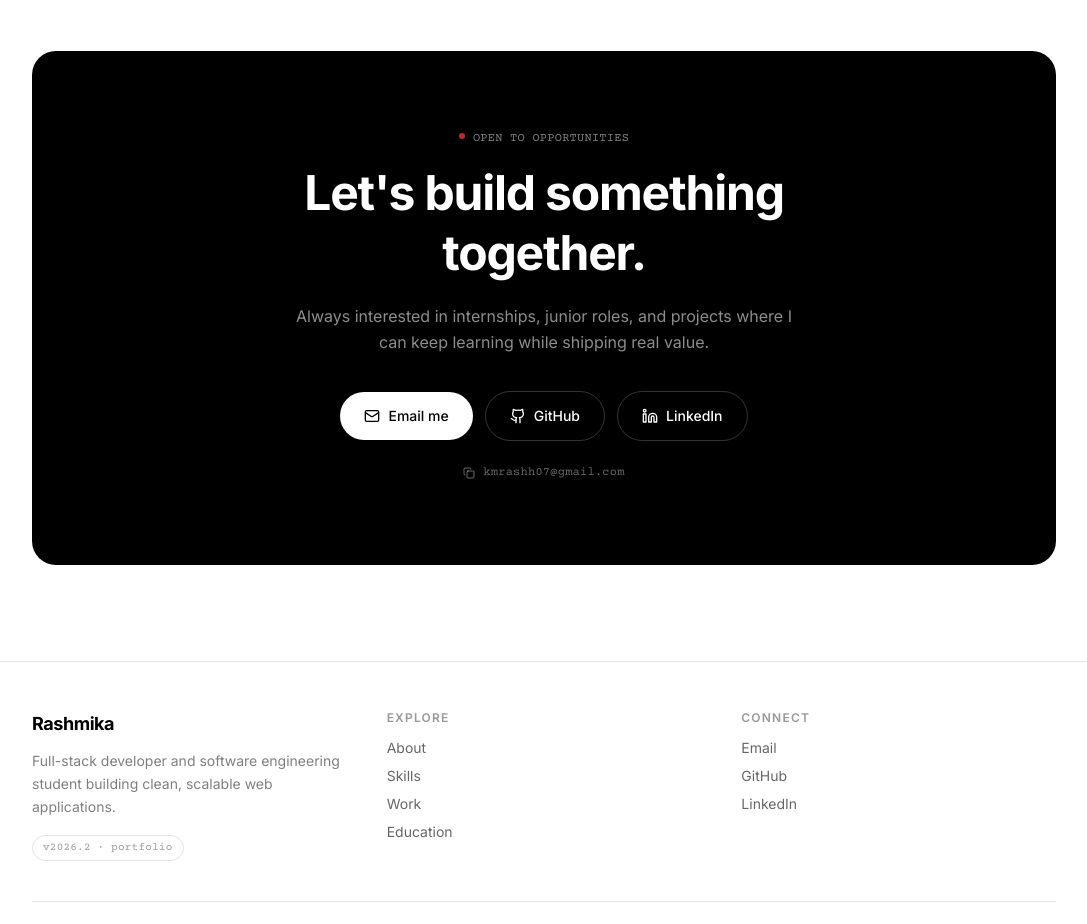
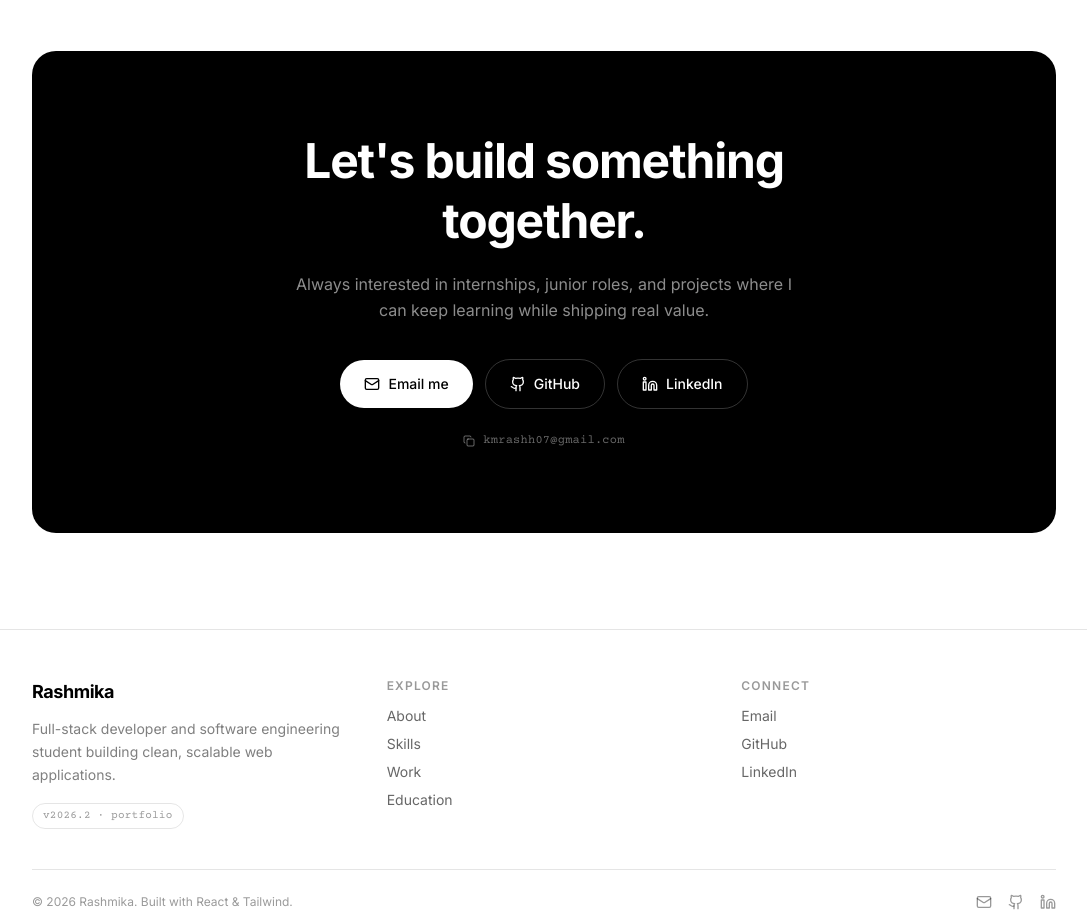
Before and after one commit to rashmikaog/rashmikaportfolio, a React (Vite) app: page / in a window 1280 px wide. Shown: the part 5900-6824 px from the top of the page, without its empty margins (96-1183 px from the left). Built offline with nearby package versions, Linux system fonts and the light colour scheme.

Commit message:
open to removed

```diff
--- a/Portfolio.jsx
+++ b/Portfolio.jsx
@@ -1059,7 +1059,6 @@ export default function Portfolio() {
       <section id="contact" className="px-6 sm:px-8 py-24">
         <Reveal className="max-w-5xl mx-auto">
           <div className="bg-black text-white rounded-3xl px-8 py-16 sm:py-20 text-center relative overflow-hidden">
-            <Eyebrow tone="light" className="mb-4">Open to opportunities</Eyebrow>
             <h2 className="text-3xl sm:text-5xl font-bold tracking-tight max-w-2xl mx-auto leading-tight">
               Let's build something together.
             </h2>
```
